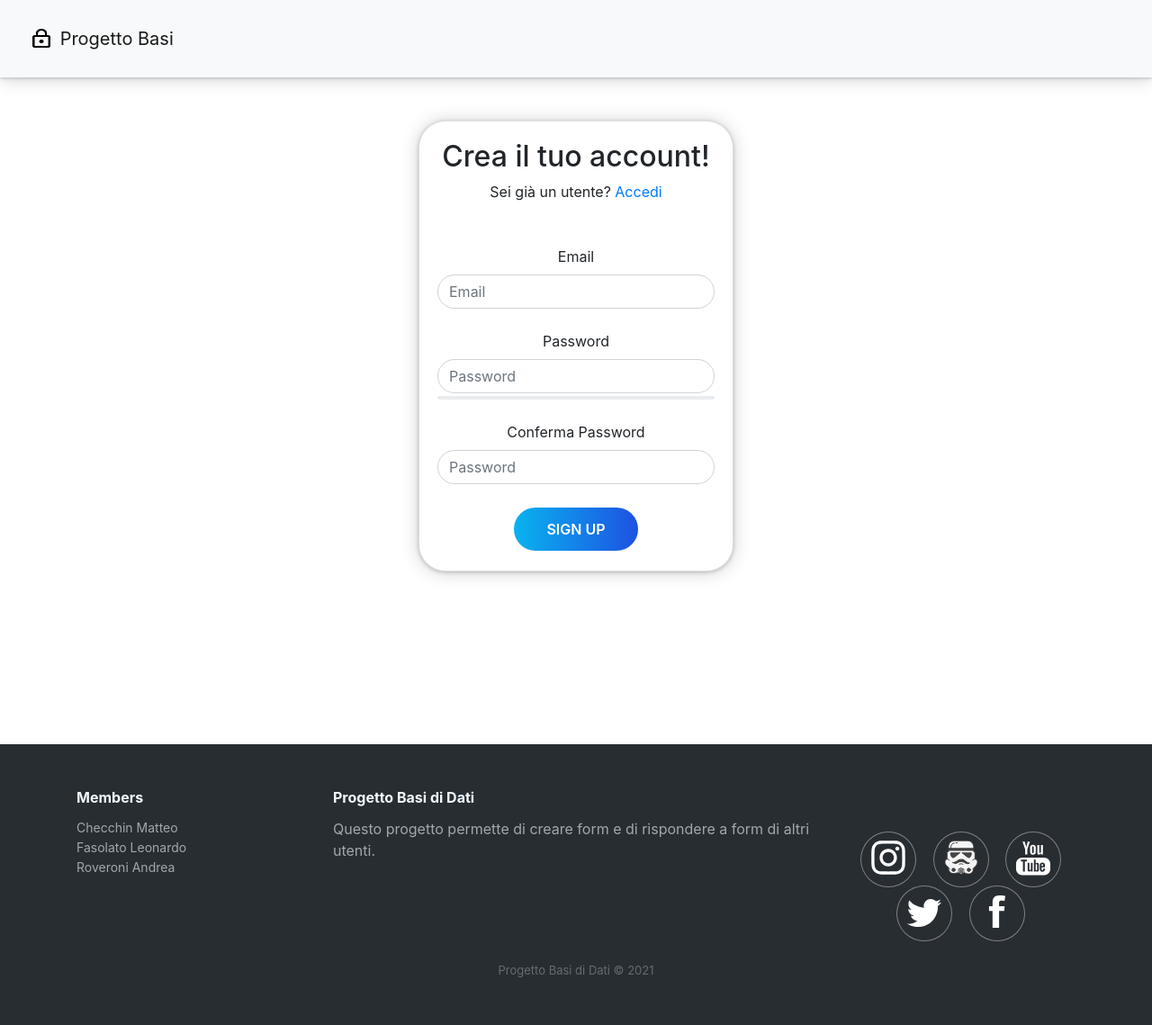
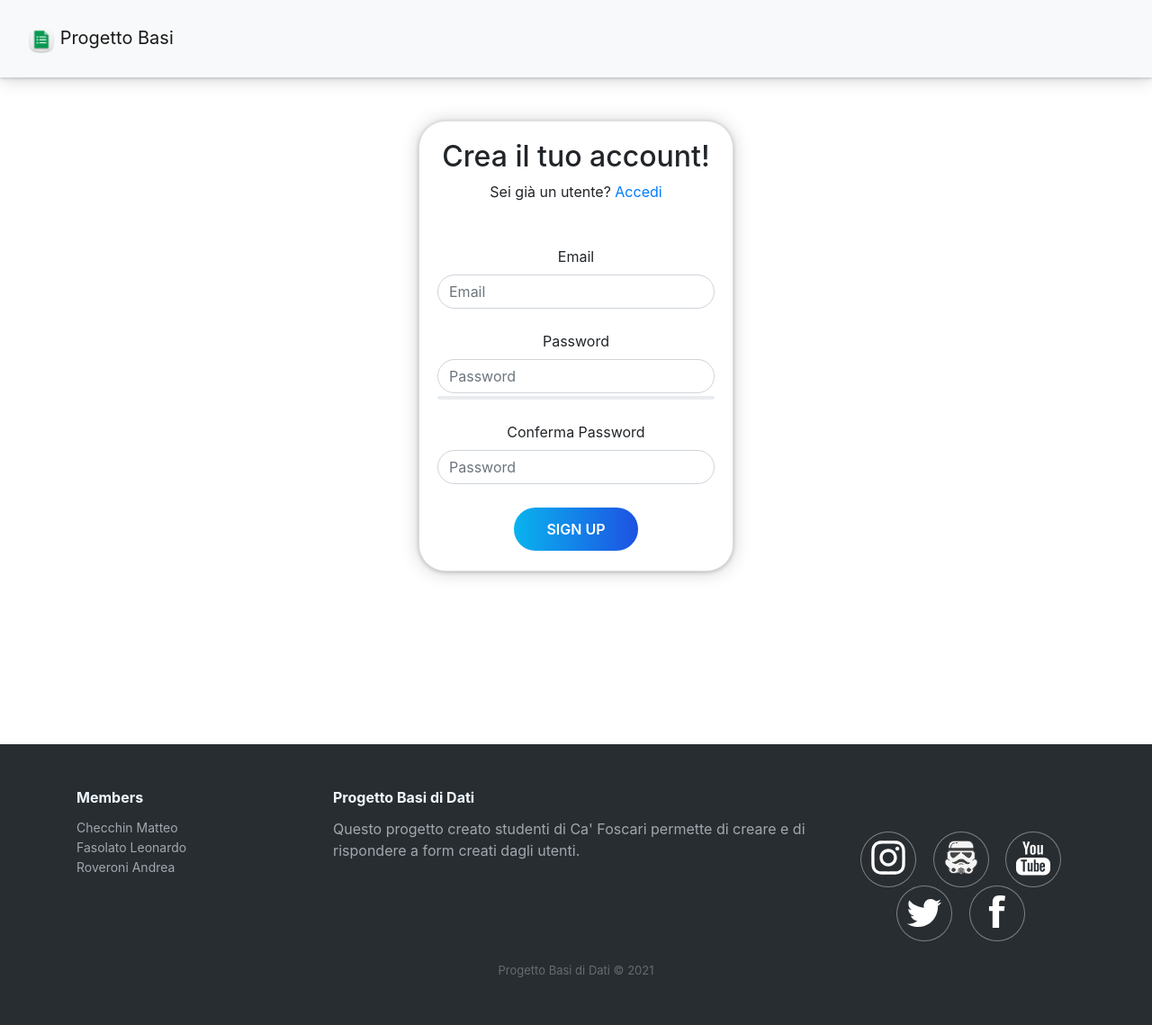
Before and after one commit to roveroniandrea/Progetto-BD, a Flask app: page /register in a window 1280 px wide. Shown: the whole page at 90% size. Run offline with Flask 2, Linux system fonts and the light colour scheme; some libraries are stand-ins or nearby versions.

Commit message:
fix_finali

```diff
--- a/templates/footer.html
+++ b/templates/footer.html
@@ -17,7 +17,7 @@
                 </div>
                 <div class="col-md-6 item text">
                     <h3>Progetto Basi di Dati</h3>
-                    <p>Questo progetto permette di creare form e di rispondere a form di altri utenti.</p>
+                    <p>Questo progetto creato studenti di Ca' Foscari permette di creare e di rispondere a form creati dagli utenti.</p>
                 </div>
                 <div class="col item social">
                     <br>
--- a/templates/navbar.html
+++ b/templates/navbar.html
@@ -5,7 +5,7 @@
 <nav class="navbar navbar-light bg-light shadowed-nav p-3 mb-5  ">
     <div class="container-fluid navbar-div">
         <a class="navbar-brand" href="/">
-            <img src="/static/image/outline_lock_black_24dp.png" alt="" width="30" height="24"
+            <img src="/static/image/logo.ico" alt="" width="30" height="30"
                  class="d-inline-block align-text-top">
             Progetto Basi
         </a>
```
Also changed, not shown: static/image/logo.ico (added), static/image/outline_lock_black_24dp.png (deleted).
